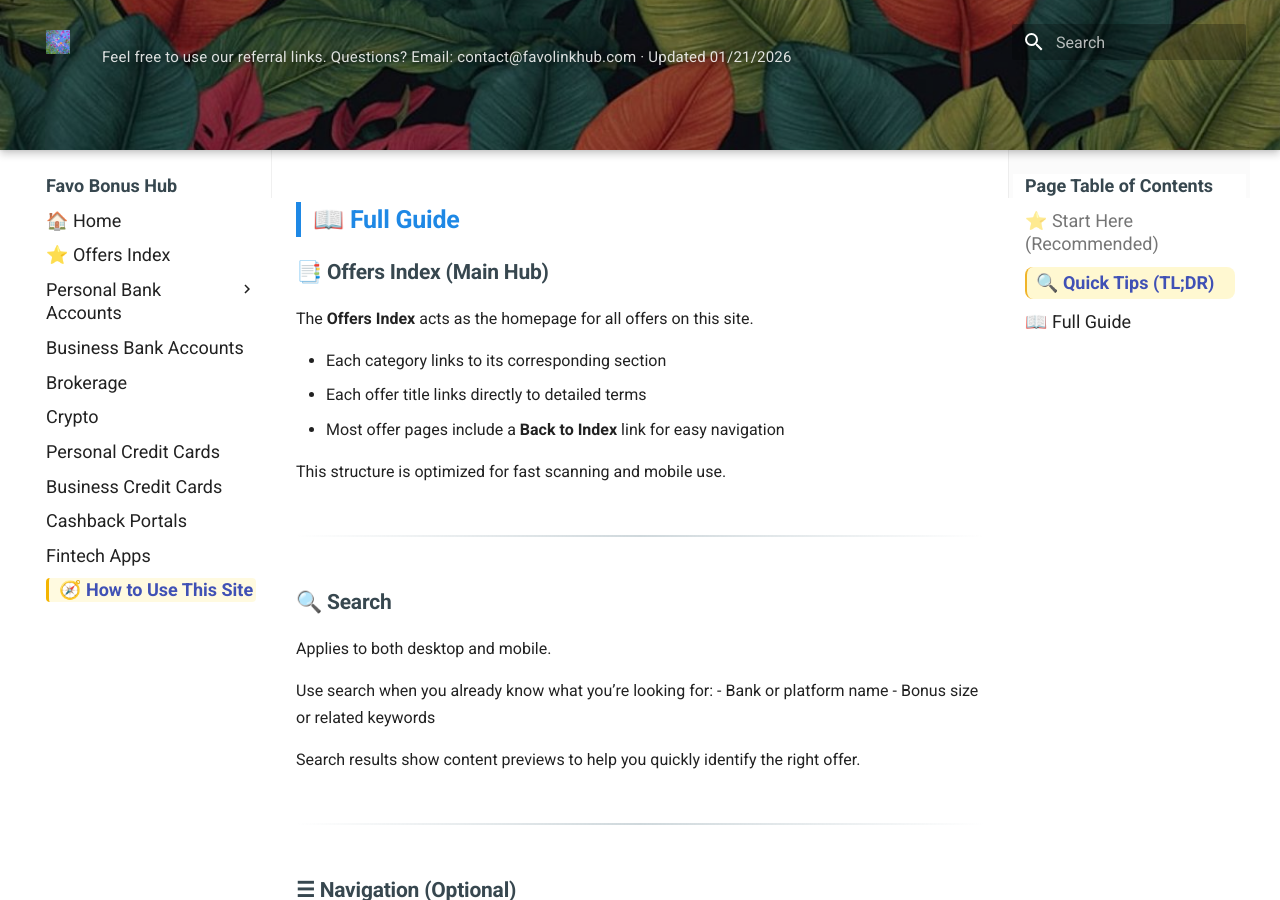
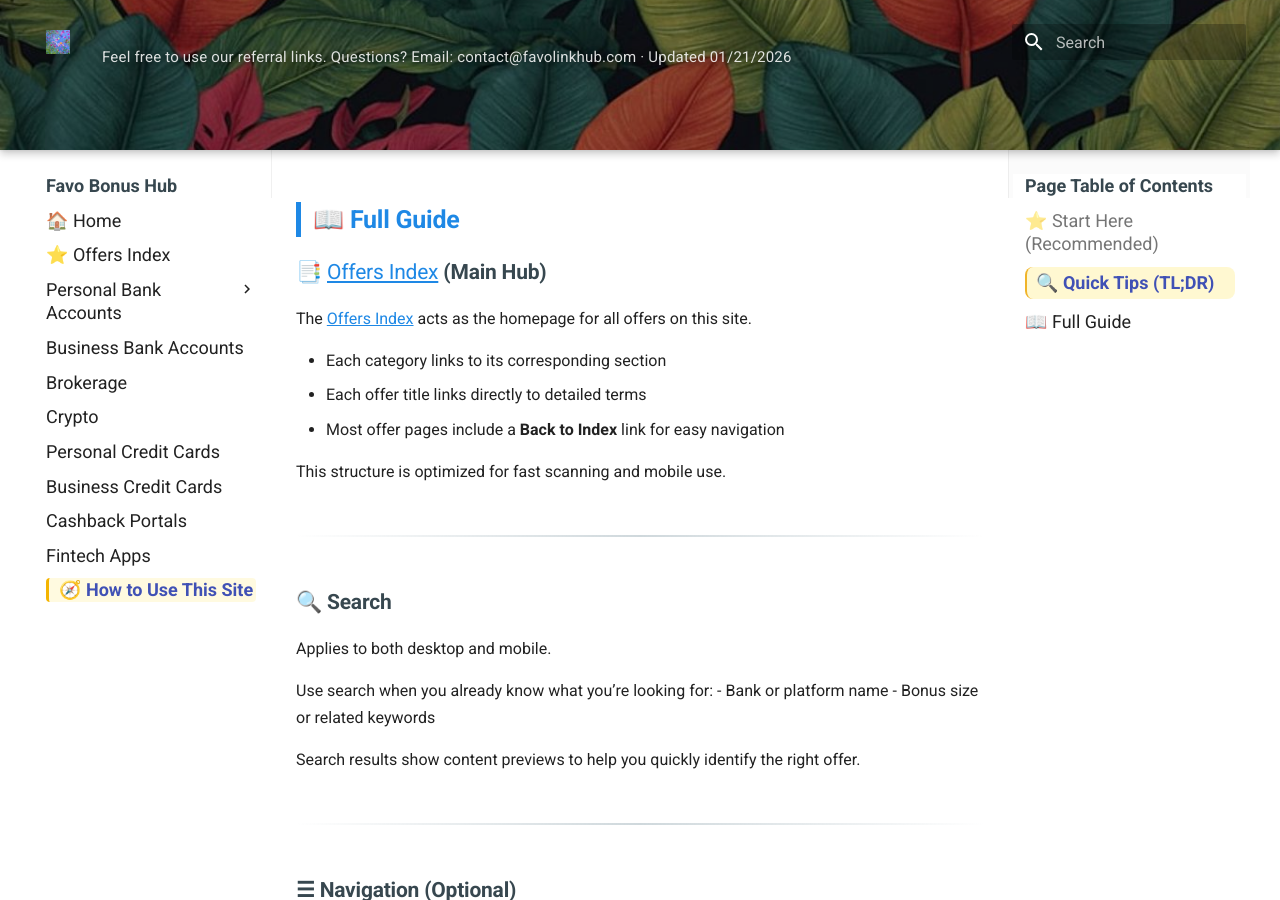
Before and after one commit to whispersofzephyr/favolinkhub-site, an MkDocs documentation site: the page built from docs/help.md, in a window 1280 px wide and 900 px high, scrolled down 1297 px. Built offline with MkDocs 1.6.1 and Material for MkDocs 9.7.7, drawn with Linux system fonts in a browser that asks for light colours; part of the change alters nothing that is shown.

```diff
--- a/docs/help.md
+++ b/docs/help.md
@@ -44,9 +44,9 @@ The Offers Index is designed to replace heavy navigation menus.
 
 ## 📖 Full Guide
 
-### 📑 Offers Index (Main Hub)
+### 📑 [Offers Index](docs/offers-index.md) (Main Hub)
 
-The **Offers Index** acts as the homepage for all offers on this site.
+The **[Offers Index](docs/offers-index.md)** acts as the homepage for all offers on this site.
 
 - Each category links to its corresponding section
 - Each offer title links directly to detailed terms
```
